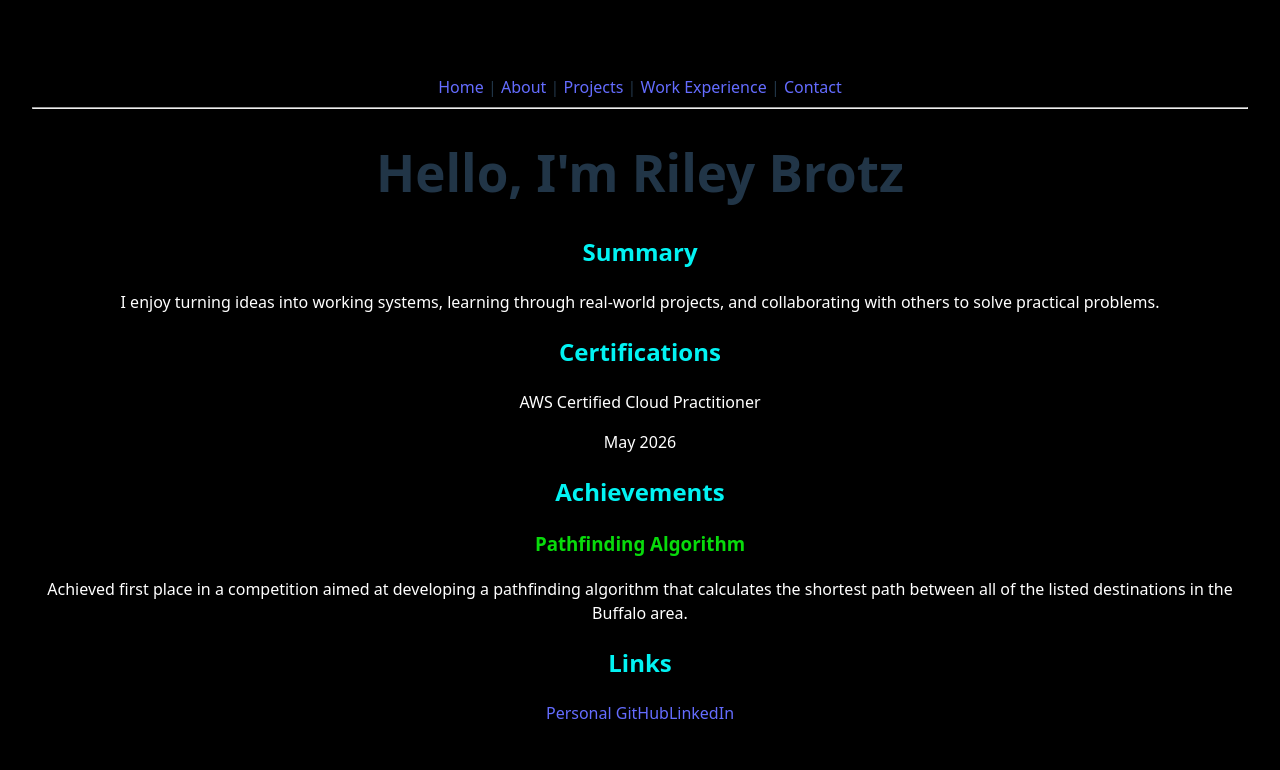
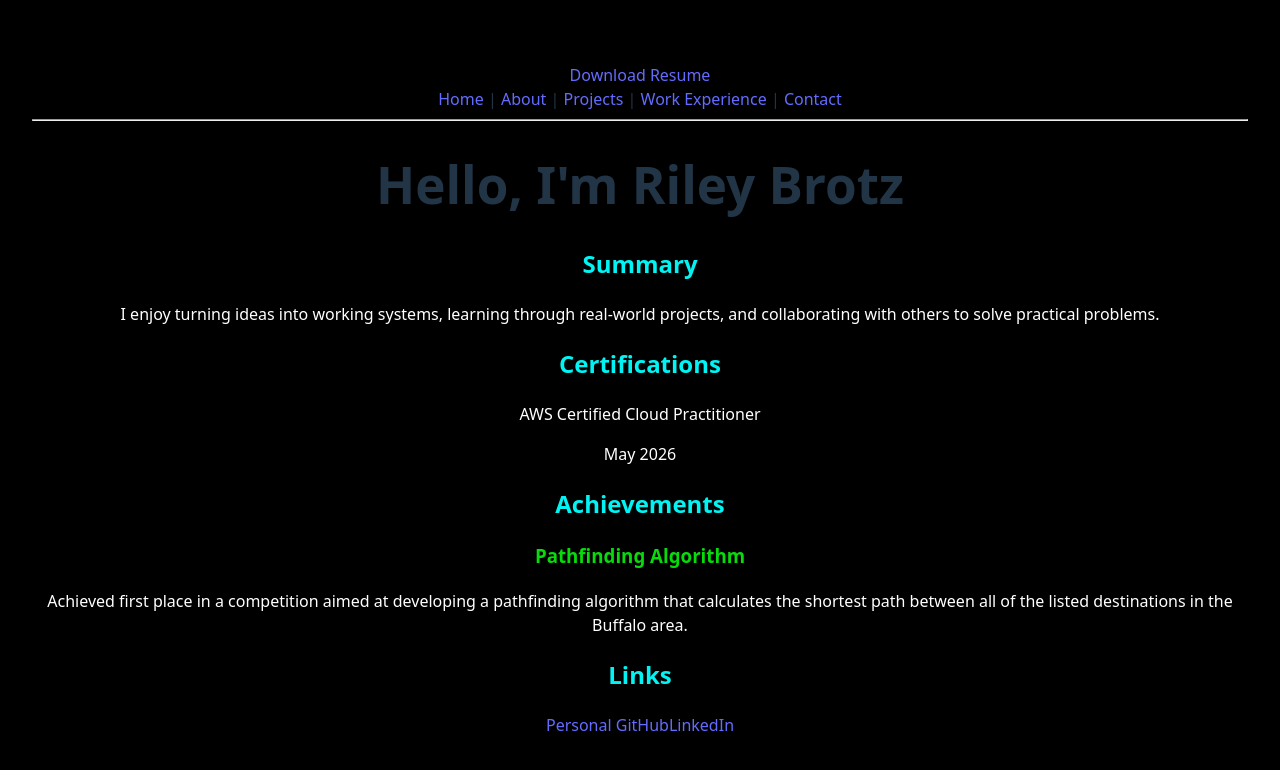
Before and after one commit to rcb2957/portfolio, a React (Vite) app in the folder personal-site/: page / in a window 1280 px wide. Shown: the top 770 px of the page. Built offline with nearby package versions, Linux system fonts and the light colour scheme.

Commit message:
Added Download Resume Feature

```diff
--- a/personal-site/src/App.jsx
+++ b/personal-site/src/App.jsx
@@ -14,10 +14,11 @@ function App() {
 
   return (
     <>
-    {/* <a href="/resume.pdf" download>
-      Download Resume
-    </a> */}
-    {/* Add Light VS Dark Mode Toggle */}
+      {/* Link to Download Resume */}
+      <a href="/resume.pdf" download>
+        Download Resume
+      </a>
+      {/* Add Light VS Dark Mode Toggle */}
       <div>
         <BrowserRouter>
           {/* Links to the different pages of the site */}
```
Also changed, not shown: 1 other file (tests, documents, lock files or other folders).
